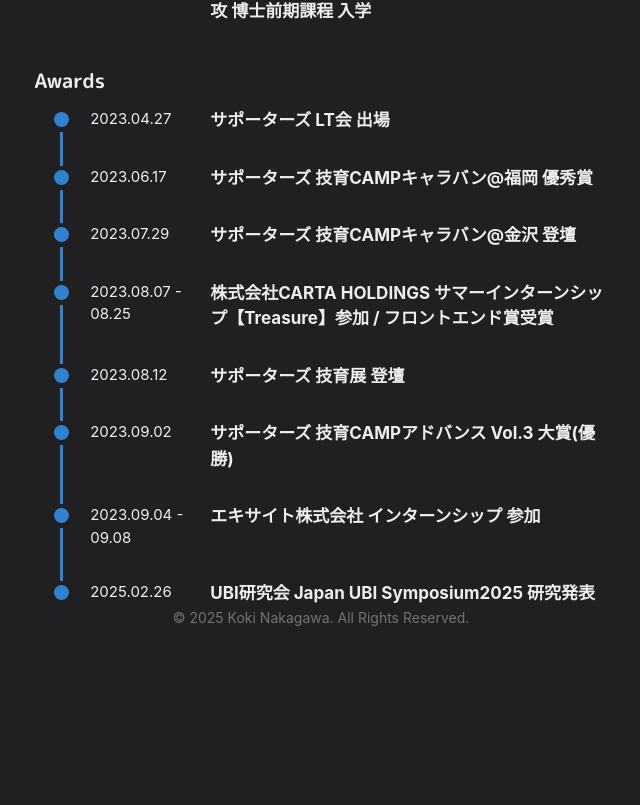
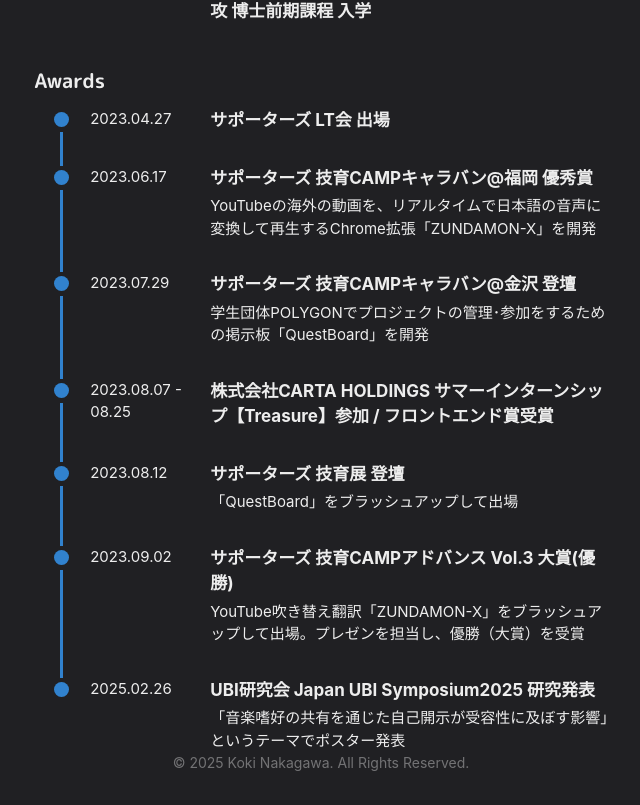
Before and after one commit to craftzdog/craftzdog-homepage, a Next.js app: page /about-me in a window 1280 px wide. Shown: the part 2559-3364 px from the top of the page, without its empty margins (319-959 px from the left). Before the commit the page ends 3219 px from the top, so only its background shows below. Built offline with nearby package versions, Linux system fonts and the light colour scheme.

Commit message:
feat: update development page heading and homepage introductory text with minor formatting adjustments.

```diff
--- a/src/pages/about-me.js
+++ b/src/pages/about-me.js
@@ -89,11 +89,15 @@ const awardData = [
   },
   {
     date: '2023.06.17',
-    title: 'サポーターズ 技育CAMPキャラバン@福岡 優秀賞'
+    title: 'サポーターズ 技育CAMPキャラバン@福岡 優秀賞',
+    description:
+      'YouTubeの海外の動画を、リアルタイムで日本語の音声に変換して再生するChrome拡張「ZUNDAMON-X」を開発'
   },
   {
     date: '2023.07.29',
-    title: 'サポーターズ 技育CAMPキャラバン@金沢 登壇'
+    title: 'サポーターズ 技育CAMPキャラバン@金沢 登壇',
+    description:
+      '学生団体POLYGONでプロジェクトの管理･参加をするための掲示板「QuestBoard」を開発'
   },
   {
     date: '2023.08.07 - 08.25',
@@ -102,19 +106,20 @@ const awardData = [
   },
   {
     date: '2023.08.12',
-    title: 'サポーターズ 技育展 登壇'
+    title: 'サポーターズ 技育展 登壇',
+    description: '「QuestBoard」をブラッシュアップして出場'
   },
   {
     date: '2023.09.02',
-    title: 'サポーターズ 技育CAMPアドバンス Vol.3 大賞(優勝)'
-  },
-  {
-    date: '2023.09.04 - 09.08',
-    title: 'エキサイト株式会社 インターンシップ 参加'
+    title: 'サポーターズ 技育CAMPアドバンス Vol.3 大賞(優勝)',
+    description:
+      'YouTube吹き替え翻訳「ZUNDAMON-X」をブラッシュアップして出場。プレゼンを担当し、優勝（大賞）を受賞'
   },
   {
     date: '2025.02.26',
-    title: 'UBI研究会 Japan UBI Symposium2025 研究発表'
+    title: 'UBI研究会 Japan UBI Symposium2025 研究発表',
+    description:
+      '「音楽嗜好の共有を通じた自己開示が受容性に及ぼす影響」というテーマでポスター発表'
   }
 ]
 
@@ -205,7 +210,7 @@ const ExTimelineItem = ({ date, title, description, logo, isLast }) => {
 }
 
 // シンプルなタイムラインアイテムコンポーネント（実績用）
-const TimelineItem = ({ date, title, isLast }) => {
+const TimelineItem = ({ date, title, description, isLast }) => {
   return (
     <Flex ml={5} position="relative" pb={isLast ? 0 : 8}>
       {/* 左側: ドットと縦線 */}
@@ -235,11 +240,12 @@ const TimelineItem = ({ date, title, isLast }) => {
         <Text fontSize="15px">{date}</Text>
       </Box>
 
-      {/* 右側: タイトルのみ */}
+      {/* 右側: タイトルと説明 */}
       <Box w={{ base: 'full', md: '510px' }} flex="1">
-        <Text fontSize="17px" fontWeight="bold">
+        <Text fontSize="17px" fontWeight="bold" pb={description ? 1 : 0}>
           {title}
         </Text>
+        {description && <Text fontSize="15px">{description}</Text>}
       </Box>
     </Flex>
   )
@@ -377,6 +383,7 @@ const AboutMe = () => (
             key={index}
             date={item.date}
             title={item.title}
+            description={item.description}
             isLast={index === awardData.length - 1}
           />
         ))}
--- a/src/pages/development.js
+++ b/src/pages/development.js
@@ -36,7 +36,7 @@ const Development = () => {
       <Layout title="Development">
         <Container>
           <Heading as="h3" fontSize={20} mb={4}>
-            開発活動
+            制作物
           </Heading>
           <Center py={10}>
             <Spinner size="xl" />
```
Also changed, not shown: src/pages/index.js (+18 -8 lines).
